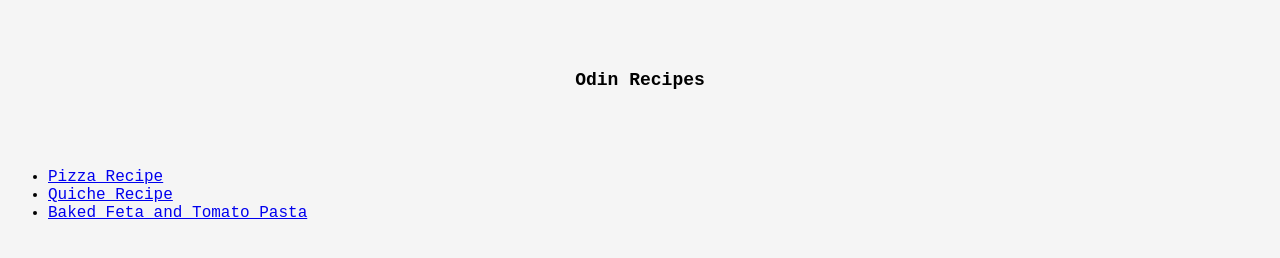
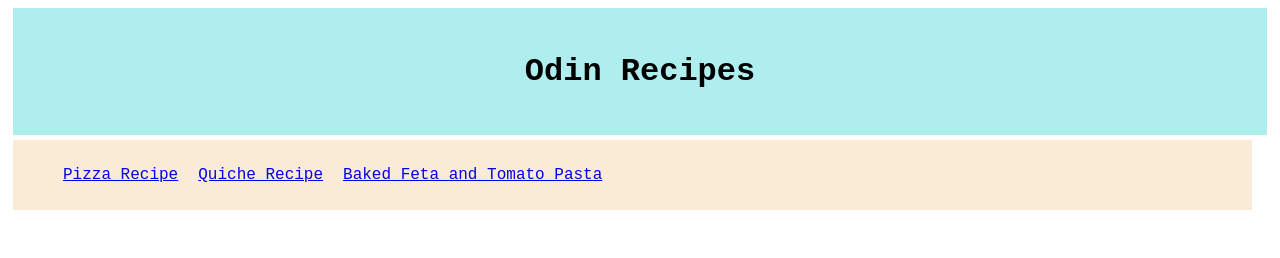
Before and after one commit to TheLazyWolF13/odin-recipes, a plain HTML site: page index.html in a window 1280 px wide. Drawn offline with Linux system fonts and the light colour scheme.

Commit message:
tweaking CSS design

```diff
--- a/styles.css
+++ b/styles.css
@@ -1,19 +1,52 @@
 * {
   font-family: 'Courier New', Courier, monospace;
-  background-color: whitesmoke;
 }
 
+.page-title,
 h1 {
-  font-size: large;
-  font-weight: 700;
+  background-color: paleturquoise;
+  box-sizing: border-box;
+
+  padding: 20px;
+  margin: 5px;
+
+  border: 30px steelblue;
+
   text-align: center;
+  font-size: xx-large;
+  font-weight: 900;
 }
 
-.page-title {
+.page-links,
+ul {
+  list-style: none;
+  font-size: medium;
+}
+
+.page-links {
+  background-color: antiquewhite;
   box-sizing: border-box;
-  border: 30px skyblue;
 
   width: 700;
-  height: 300;
-  padding: 50px;
+  height: 150;
+  padding: 10px;
+  margin: 5px;
+
+  border: 30px steelblue;
 }
+
+.page-links,
+ul {
+  display: flex;
+}
+
+.page-links,
+li {
+  margin-right: 20px;
+}
+
+.pizza-title,
+img {
+  position: relative;
+  object-fit: contain;
+}
```
